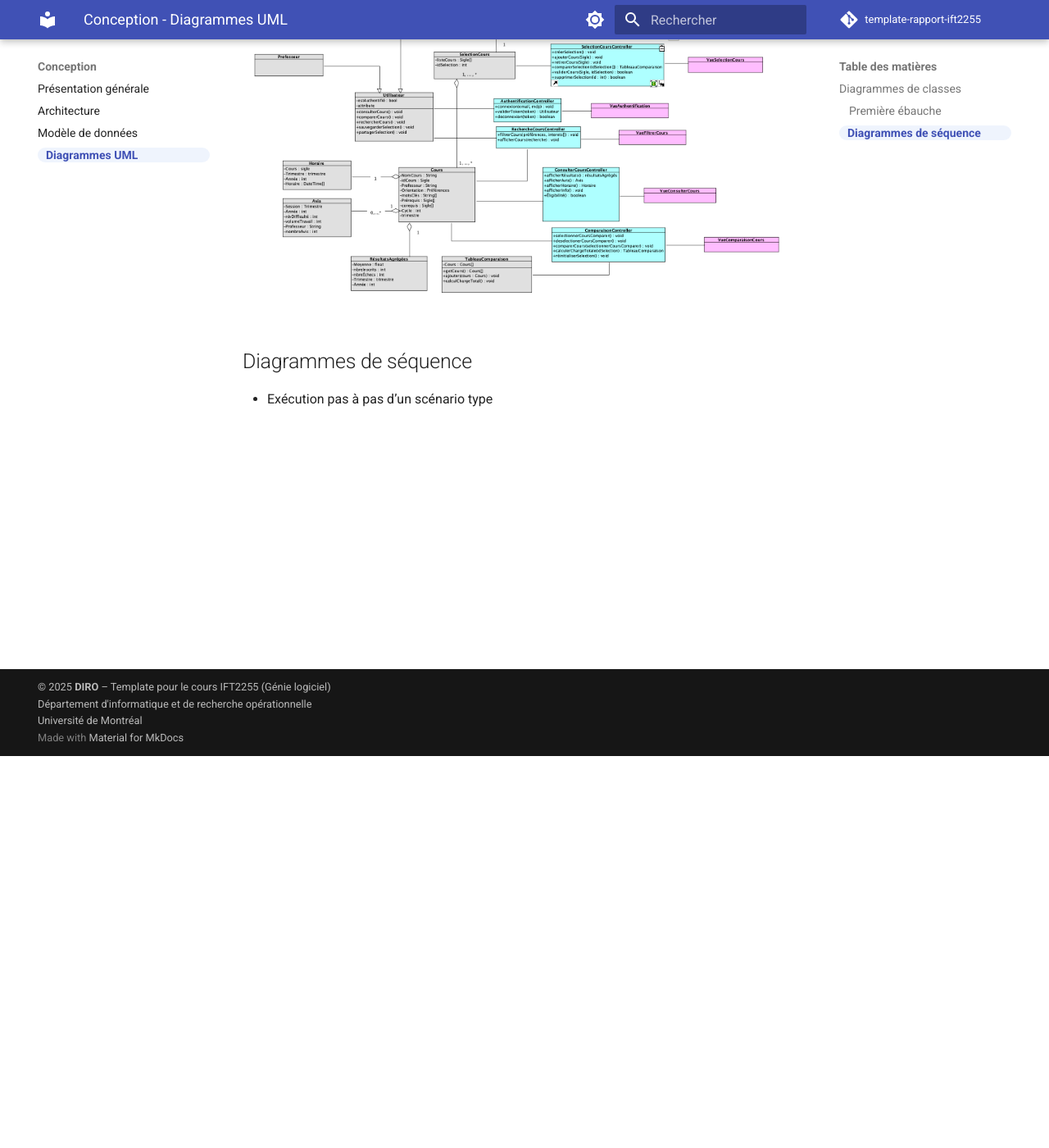
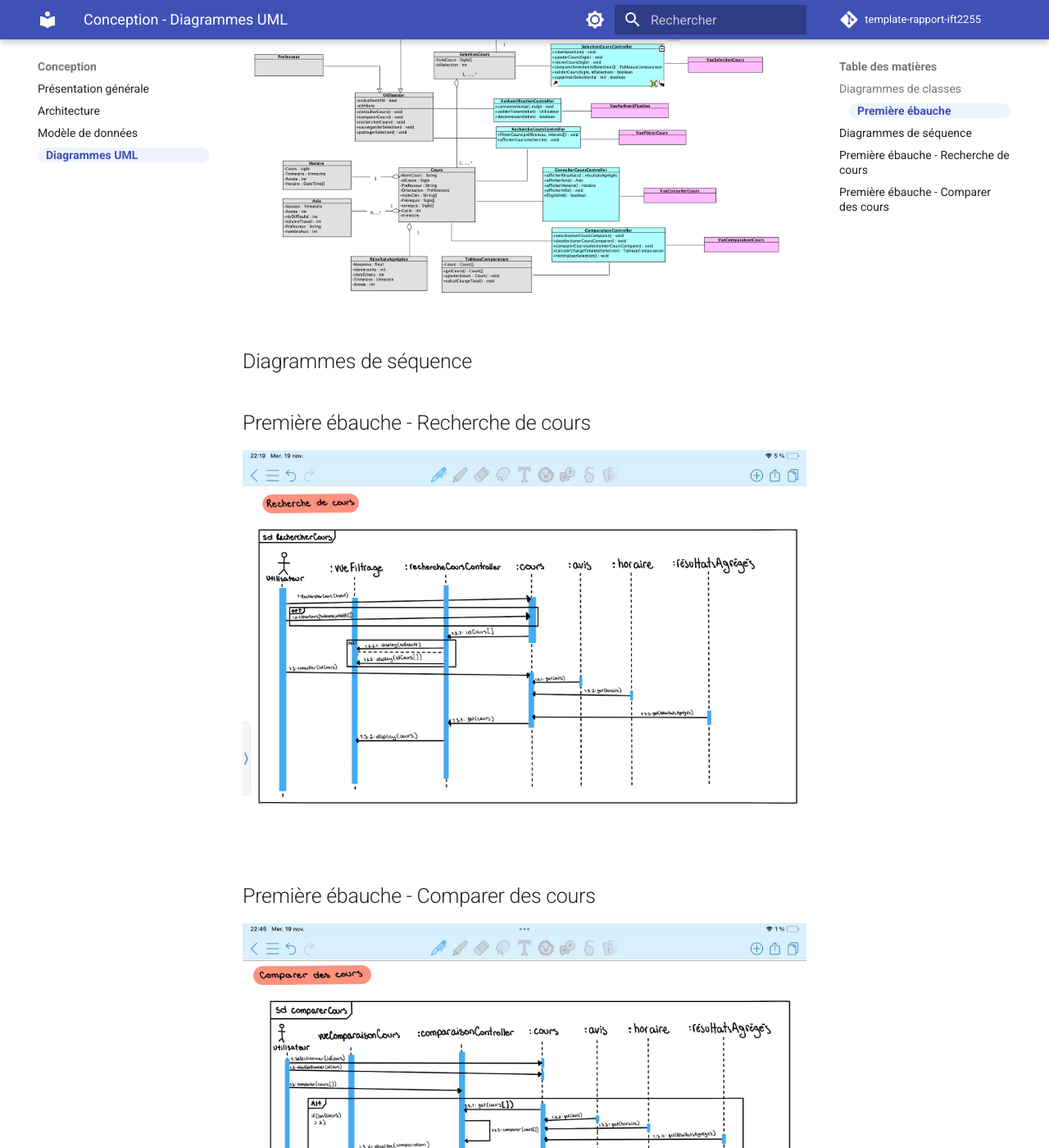
Before and after one commit to jujutheriault/IFT2255_Devoir1, an MkDocs documentation site: the page built from docs/conception/uml.md, in a window 1280 px wide and 1400 px high, scrolled down 478 px. Shown: the whole window at 82% size. Built offline with MkDocs 1.6.1 and Material for MkDocs 9.7.7, drawn with Linux system fonts in a browser that asks for light colours; comment, search, counter and statistics services are not loaded.

Commit message:
diagrammes séquences

```diff
--- a/docs/conception/uml.md
+++ b/docs/conception/uml.md
@@ -11,4 +11,8 @@ title: Conception - Diagrammes UML
 
 ## Diagrammes de séquence
 
-- Exécution pas à pas d’un scénario type
+## Première ébauche - Recherche de cours
+![Diagramme de séquence 1](../Images/rechercheCours.png)
+
+## Première ébauche - Comparer des cours
+![Diagramme de séquence 1](../Images/comparerCours.png)
```
Also changed, not shown: docs/Images/comparerCours.png (added), docs/Images/rechercheCours.png (added).
